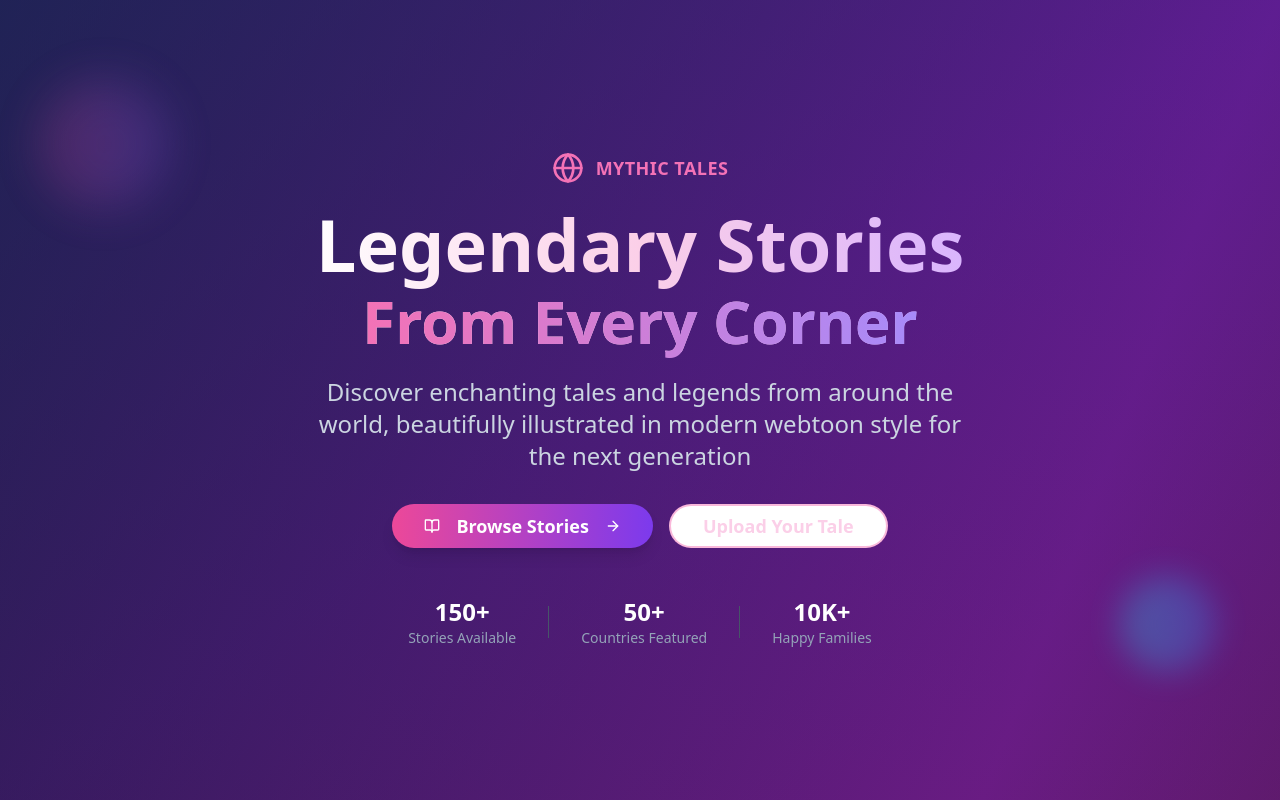
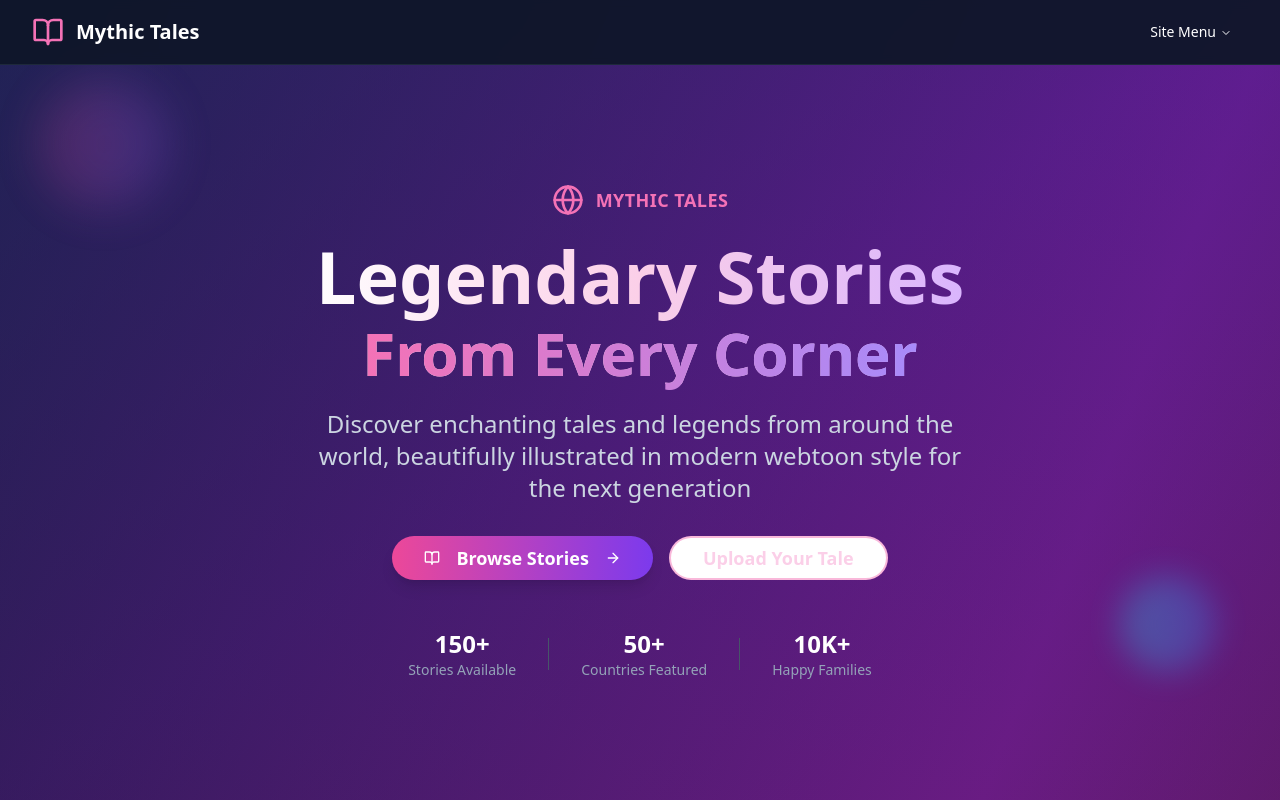
Before and after one commit to adrybecca/webtoon-tales-unfold, a React (Vite) app: page / in a window 1280 px wide. Shown: the top 800 px of the page. Built offline with nearby package versions, Linux system fonts and the light colour scheme.

Commit message:
Add website menu
Adds a website menu in the top-left corner with a sitemap.

```diff
--- /dev/null
+++ b/src/components/Header.tsx
@@ -0,0 +1,95 @@
+
+import { useState } from "react";
+import { BookOpen, Menu, X } from "lucide-react";
+import {
+  NavigationMenu,
+  NavigationMenuContent,
+  NavigationMenuItem,
+  NavigationMenuList,
+  NavigationMenuTrigger,
+} from "@/components/ui/navigation-menu";
+import { Button } from "@/components/ui/button";
+
+export const Header = () => {
+  const [isMobileMenuOpen, setIsMobileMenuOpen] = useState(false);
+
+  const menuItems = [
+    { title: "Home", href: "#home" },
+    { title: "Featured Stories", href: "#featured" },
+    { title: "Browse by Culture", href: "#cultures" },
+    { title: "Upload Your Tale", href: "#upload" },
+    { title: "For Readers", href: "#readers" },
+    { title: "For Creators", href: "#creators" },
+    { title: "Contact", href: "#contact" },
+  ];
+
+  return (
+    <header className="fixed top-0 left-0 right-0 z-50 bg-slate-900/95 backdrop-blur-sm border-b border-slate-800">
+      <div className="max-w-7xl mx-auto px-4 sm:px-6 lg:px-8">
+        <div className="flex items-center justify-between h-16">
+          {/* Logo */}
+          <div className="flex items-center">
+            <BookOpen className="w-8 h-8 text-pink-400 mr-3" />
+            <span className="text-xl font-bold text-white">Mythic Tales</span>
+          </div>
+
+          {/* Desktop Navigation */}
+          <div className="hidden md:block">
+            <NavigationMenu>
+              <NavigationMenuList>
+                <NavigationMenuItem>
+                  <NavigationMenuTrigger className="bg-transparent text-white hover:text-pink-400 data-[state=open]:text-pink-400">
+                    Site Menu
+                  </NavigationMenuTrigger>
+                  <NavigationMenuContent className="bg-slate-800 border-slate-700">
+                    <div className="grid gap-2 p-4 w-64">
+                      {menuItems.map((item) => (
+                        <a
+                          key={item.title}
+                          href={item.href}
+                          className="block px-3 py-2 text-slate-300 hover:text-pink-400 hover:bg-slate-700 rounded-md transition-colors"
+                        >
+                          {item.title}
+                        </a>
+                      ))}
+                    </div>
+                  </NavigationMenuContent>
+                </NavigationMenuItem>
+              </NavigationMenuList>
+            </NavigationMenu>
+          </div>
+
+          {/* Mobile menu button */}
+          <div className="md:hidden">
+            <Button
+              variant="ghost"
+              size="sm"
+              onClick={() => setIsMobileMenuOpen(!isMobileMenuOpen)}
+              className="text-white hover:text-pink-400"
+            >
+              {isMobileMenuOpen ? <X className="w-6 h-6" /> : <Menu className="w-6 h-6" />}
+            </Button>
+          </div>
+        </div>
+
+        {/* Mobile Navigation */}
+        {isMobileMenuOpen && (
+          <div className="md:hidden">
+            <div className="px-2 pt-2 pb-3 space-y-1 bg-slate-800/95 rounded-lg mt-2">
+              {menuItems.map((item) => (
+                <a
+                  key={item.title}
+                  href={item.href}
+                  className="block px-3 py-2 text-slate-300 hover:text-pink-400 hover:bg-slate-700 rounded-md transition-colors"
+                  onClick={() => setIsMobileMenuOpen(false)}
+                >
+                  {item.title}
+                </a>
+              ))}
+            </div>
+          </div>
+        )}
+      </div>
+    </header>
+  );
+};
--- a/src/components/Hero.tsx
+++ b/src/components/Hero.tsx
@@ -4,7 +4,7 @@ import { ArrowRight, BookOpen, Globe } from "lucide-react";
 
 export const Hero = () => {
   return (
-    <section className="relative min-h-screen flex items-center justify-center px-4 overflow-hidden">
+    <section className="relative min-h-screen flex items-center justify-center px-4 overflow-hidden pt-16">
       {/* Background gradient overlay */}
       <div className="absolute inset-0 bg-gradient-to-br from-indigo-900/50 via-purple-800/30 to-pink-700/20" />
 
--- a/src/pages/Index.tsx
+++ b/src/pages/Index.tsx
@@ -1,4 +1,5 @@
 
+import { Header } from "@/components/Header";
 import { Hero } from "@/components/Hero";
 import { FeaturedStories } from "@/components/FeaturedStories";
 import { UploadSection } from "@/components/UploadSection";
@@ -7,10 +8,19 @@ import { Footer } from "@/components/Footer";
 const Index = () => {
   return (
     <div className="min-h-screen bg-gradient-to-br from-slate-900 via-purple-900 to-slate-900">
-      <Hero />
-      <FeaturedStories />
-      <UploadSection />
-      <Footer />
+      <Header />
+      <section id="home">
+        <Hero />
+      </section>
+      <section id="featured">
+        <FeaturedStories />
+      </section>
+      <section id="upload">
+        <UploadSection />
+      </section>
+      <section id="contact">
+        <Footer />
+      </section>
     </div>
   );
 };
```
